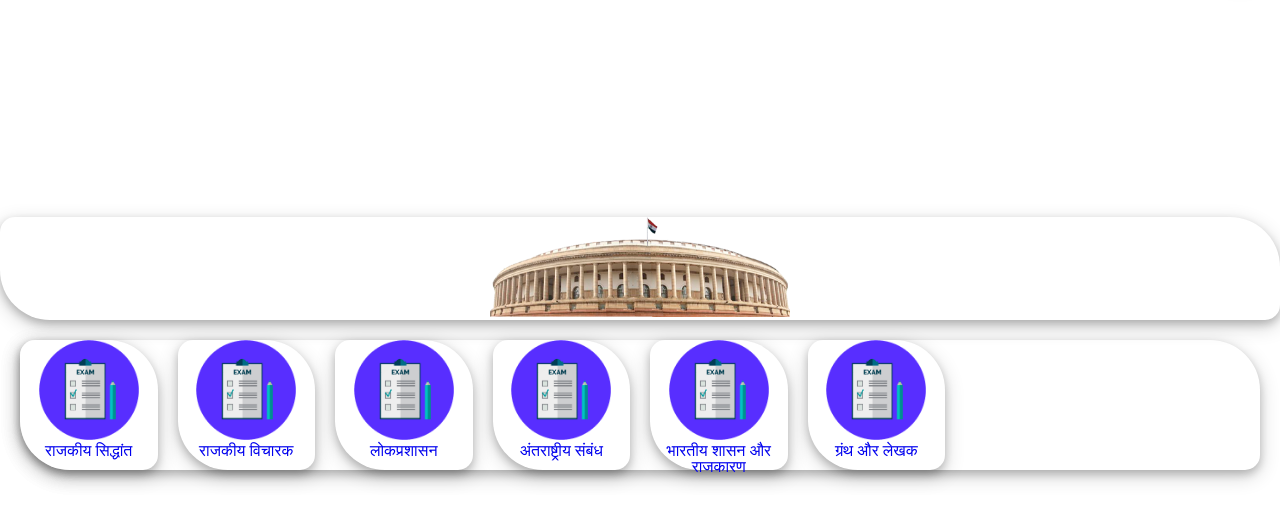
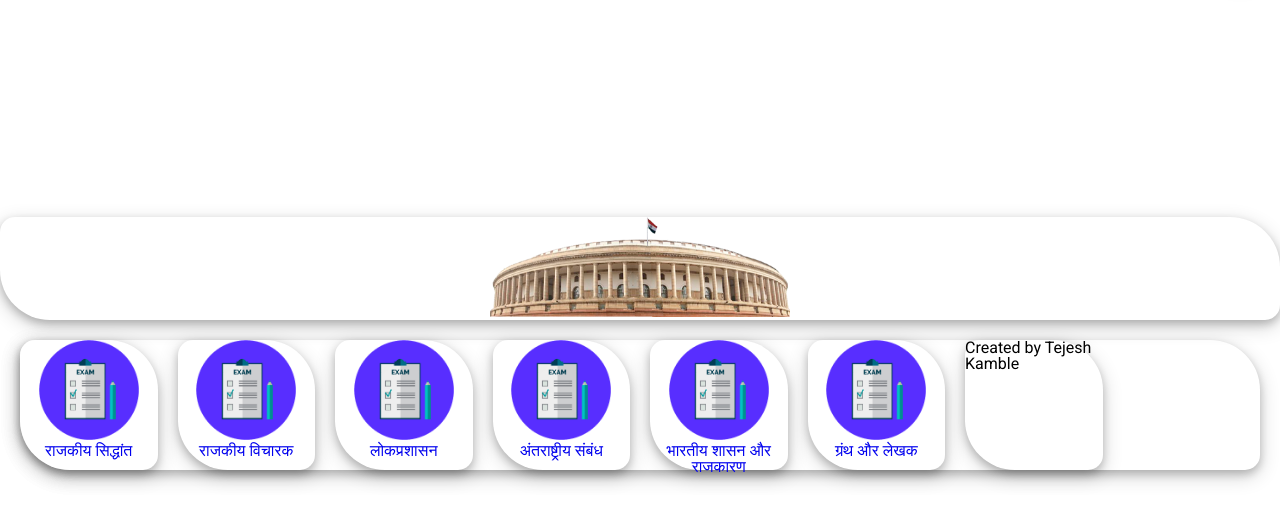
Before and after one commit to caresofts/Netsetapp, a plain HTML site: page index.html in a window 1280 px wide. Shown: the part 87-612 px from the top of the page. Drawn offline with nearby package versions, Linux system fonts and the light colour scheme.

Commit message:
Update index.html

```diff
--- a/index.html
+++ b/index.html
@@ -61,7 +61,9 @@
       <a href="set/04.html" class="gallery__item"><center><img src="src/ll.png"  width="100" height="100"><figcaption>अंतराष्ट्रीय संबंध</figcaption></center></a>
       <a href="set/05.html" class="gallery__item"><center><img src="src/ll.png"  width="100" height="100"><figcaption>भारतीय शासन और राजकारण   </figcaption></center></a>
       <a href="set/06.html" class="gallery__item"><center><img src="src/ll.png"  width="100" height="100"><figcaption> ग्रंथ और लेखक</figcaption></center></a>
-    </div>
+    <a  class="gallery__item">Created by Tejesh Kamble</a>
+
+	  </div>
   </main>
 </div>
 <!-- partial -->
```
